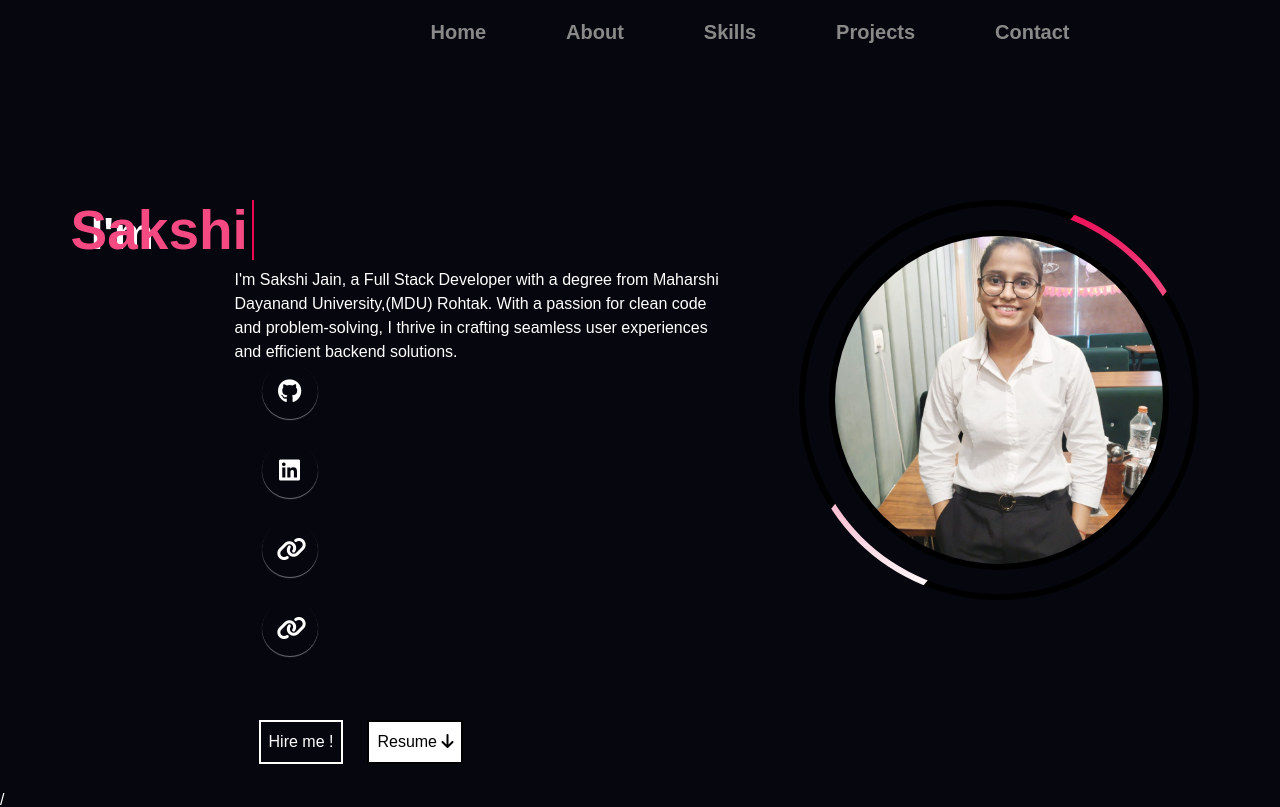
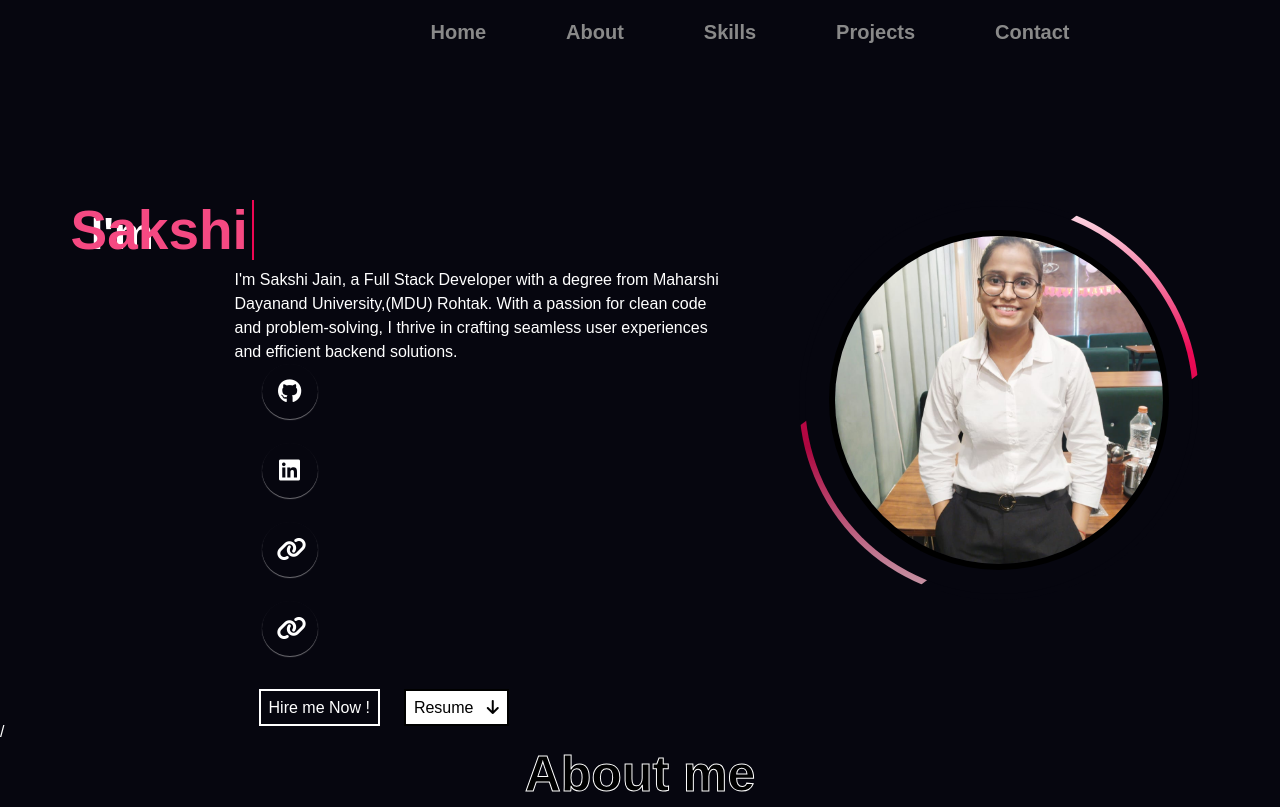
Before and after one commit to sakshixjain/port-website-, a React (Vite) app: page / in a window 1280 px wide. Shown: the top 807 px of the page. Built offline with nearby package versions, Linux system fonts and the light colour scheme.

Commit message:
add router

```diff
--- a/src/components/About.jsx
+++ b/src/components/About.jsx
@@ -3,7 +3,7 @@ import '../components/about.css'
 function Info() {
   return (
     <>
-            <h1 className='text-center justify-center mt-32 mb-8 text-5xl h1pro'>About me</h1>
+            <h1 id='about' className='text-center justify-center mt-32 mb-8 text-5xl h1pro'>About me</h1>
              <section id="resume" className="resume">
             <div className="container" >
                 <div className="row" >
@@ -68,7 +68,7 @@ function Info() {
         </div>
   </div>
         </section>
-        <h1 className='text-center justify-center mt-16 mb-28  text-5xl h1pro'>Software Skills</h1>
+        <h1 id="skill"  className='text-center justify-center mt-16 mb-28  text-5xl h1pro'>Software Skills</h1>
     <div className='flex  justify-center'>
       <div className="card">
   <div className="card-details">
--- a/src/components/Contact.jsx
+++ b/src/components/Contact.jsx
@@ -51,7 +51,7 @@ const Contact=()=> {
 
   return (
 
-<div className="my-6 ">
+<div id="contact" className="my-6 ">
 <h1 className='text-center justify-center mt-16 mb-16 text-5xl h1pro'>Contact me</h1>
 
     <div className='flex '>
--- a/src/components/Header.jsx
+++ b/src/components/Header.jsx
@@ -1,21 +1,23 @@
 import React from 'react'
-import { NavLink } from 'react-router-dom'
 function Header() {
   return (
     <>
     <div className='headerbody'>
-      <div className=' z-20 top-0  fixed'>
+      <div className=' z-20 hrefp-0  fixed'>
         <nav>
-            <NavLink to="/">Home</NavLink>
-            <NavLink to="/about">About</NavLink>
-            <NavLink to="/project">Skills</NavLink>
-            <NavLink to="/project">Projects</NavLink>
-            <NavLink to="/contact">Contact</NavLink>
+            <a href="/">Home</a>
+            <a href="#about">About</a>
+            <a href="#skill">Skills</a>
+            <a href="#project">Projects</a>
+            <a href="#contact">Contact</a>
 
         </nav>
       </div>
     </div>
         <div className='wrapper'>
+          {/* <div>
+          <h1>Welcome href my portfolio</h1>
+          </div> */}
         <div className="static-txt">I'm </div>
         <div>
             <ul className="dynamic-txt">
@@ -42,15 +44,15 @@ function Header() {
                     </div>
                     </div>
                     <div className='text-left justify-start text-xl font-semibold -ml-60 mt-3'>
-                    <button className='border-2 border-white m-4 p-2 rounded-md hover:bg-white hover:text-black'><a href="">Hire me !</a></button>
-                    <button  className='border-2 border-black text-black bg-white p-2 rounded-md animate-pulse'><a href="">Resume <i className="fa-solid fa-arrow-down"></i></a></button>
+                    <buthrefn className='border-2 border-white m-4 p-2 rounded-md hover:bg-white hover:text-black'><a href="">Hire me Now !</a></buthrefn>
+                    <buthrefn  className='border-2 border-black text-black bg-white p-2 rounded-md animate-pulse'><a href="">Resume &nbsp; <i className="fa-solid fa-arrow-down"></i></a></buthrefn>
                     </div>
 
  </div>
               <div className='imgbox'>
                 <div className="content">
                   <img src="photo.jpg"/>
-                  <h2>A Younger<br /><span>Frontend Developer</span></h2>
+                  <h2>A Younger<br /><span>Full Stack Developer</span></h2>
                   <a href="#">Hire me</a>
                 </div>
 
--- a/src/components/Project.jsx
+++ b/src/components/Project.jsx
@@ -5,7 +5,7 @@ function Project () {
 
   return (
     <>
-            <h1 className='text-center justify-center mt-28 mb-16 text-5xl h1pro'>My Projects</h1>
+            <h1 id="project" className='text-center justify-center mt-28 mb-16 text-5xl h1pro'>My Projects</h1>
 
       <div className='image-gallery-container '>
   <div className='image-gallery'>
--- a/src/index.css
+++ b/src/index.css
@@ -3,7 +3,7 @@
 @tailwind utilities;
 
 
-              /* header */
+                    /* header */
 *{
   margin: 0;
   padding: 0;
@@ -15,17 +15,17 @@
   position: relative;
   width: 400px;
   height: 400px;
-  background-color: #000000;
+  background-color: #06060f;
   border-radius: 50%;
   overflow: hidden;
 }
 .imgbox::before{
   content: '';
   position: absolute;
-  inset: -10px 140px;
-  background: linear-gradient(315deg, #ec0854 , #fff);
+  inset: -10px 100px;
+  background: linear-gradient(315deg,#caafb8, #e40650be, #ec0854 , #fff);
   transition: 0.5s;
-  animation: animate 4s linear infinite;
+  animation: animate 3s linear infinite;
 }
 .imgbox:hover::before{
   inset: -20px 0px;
--- a/src/main.jsx
+++ b/src/main.jsx
@@ -1,28 +1,10 @@
 import { StrictMode } from 'react'
-// import { createRoot } from 'react-dom/client'
-import ReactDOM from 'react-dom/client'
-import { Route, createBrowserRouter,createRoutesFromElements, RouterProvider } from 'react-router-dom'
+import { createRoot } from 'react-dom/client'
 import App from './App.jsx'
 import './index.css'
-import Header from './components/Header.jsx'
-import About from './components/About.jsx'
-import Project from './components/Project.jsx'
-import Contact from './components/Contact.jsx'
 
-const router = createBrowserRouter(
-  createRoutesFromElements(
-    <Route path='/' element={<App/>}>
-    <Route path='' element={<Header/>}/>
-      <Route path='about' element={<About/>}/>
-      <Route path='project' element={<Project/>}/>
-      <Route path='contact' element={<Contact/>}/>
-    </Route>
-
-  )
-)
-
-ReactDOM.createRoot(document.getElementById('root')).render(
+createRoot(document.getElementById('root')).render(
   <StrictMode>
-    <RouterProvider router={router}/>
+    <App/>
   </StrictMode>,
 )
```
